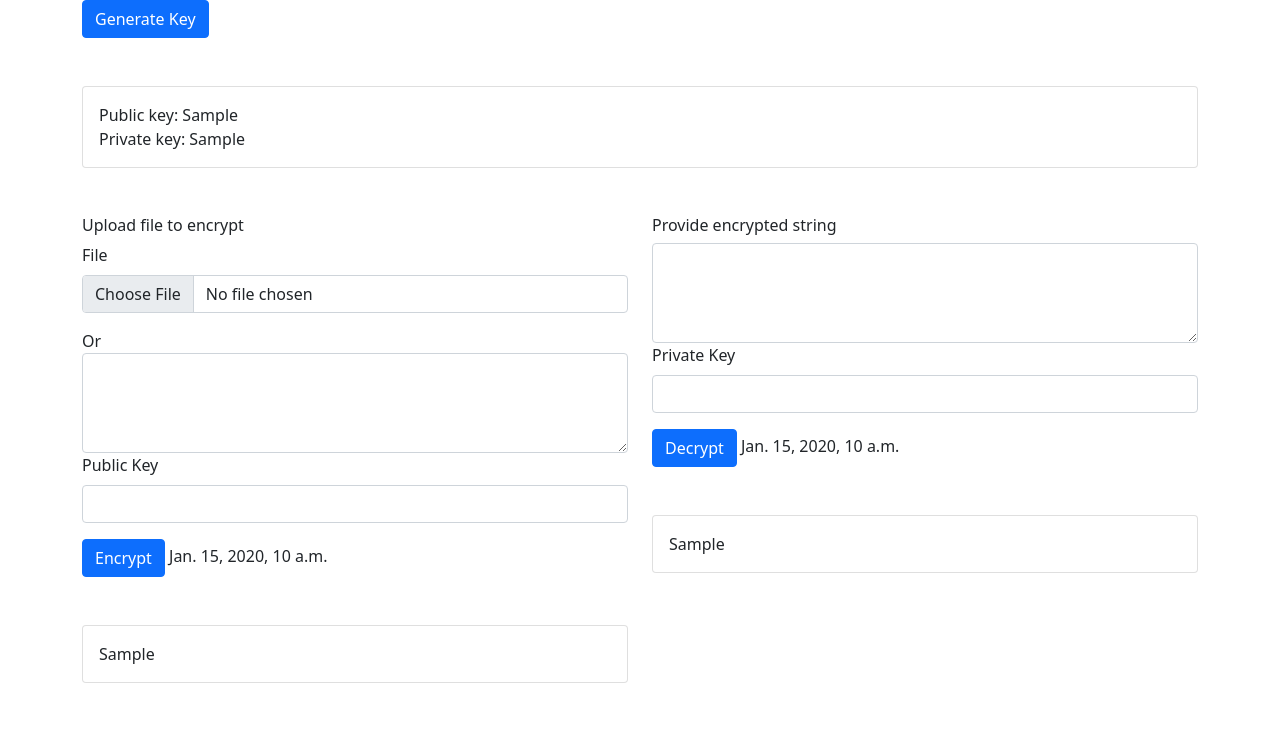
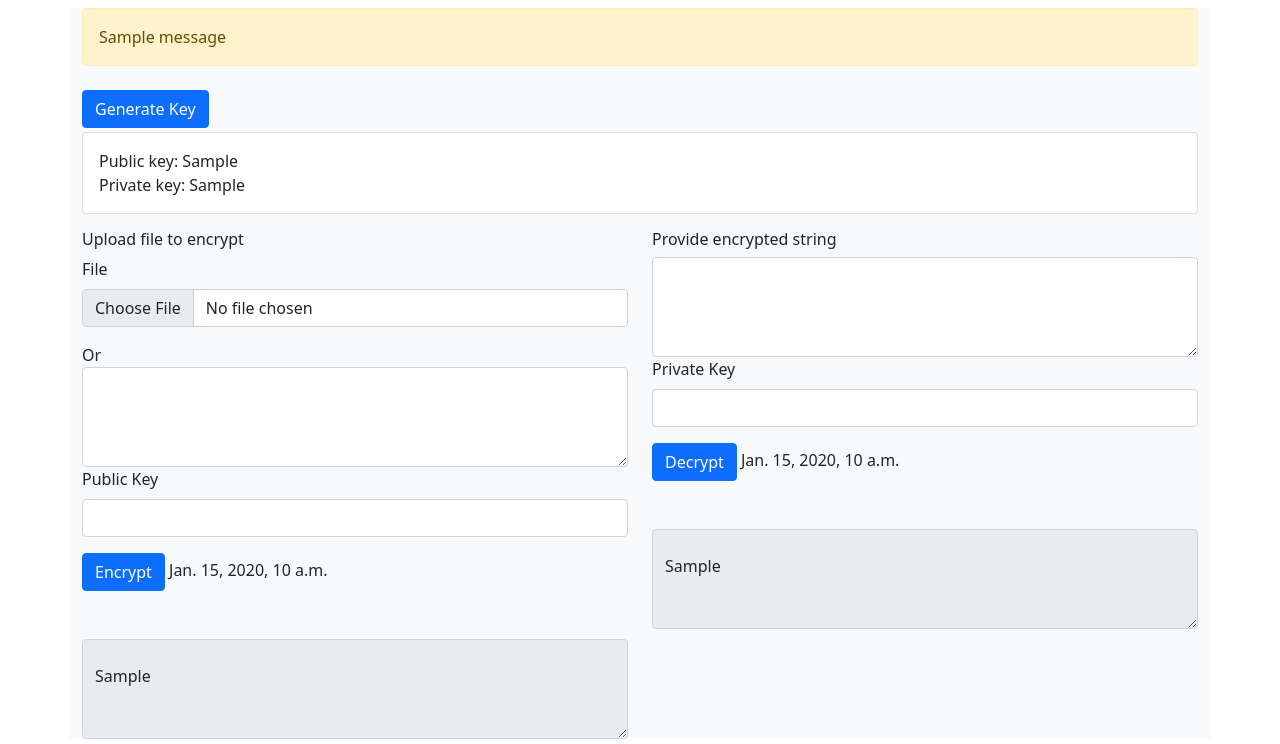
Before and after one commit to sharif181/cryptography, a Django app: template templates/algorithms/rsa-page.html in a window 1280 px wide. Shown: the part 56-800 px from the top of the page. Run offline with Django 3.2, Linux system fonts and the light colour scheme; the template is opened without the code that fills it: most values are stand-ins (such as "Sample title", 1, 10 or a date in 2020); one stand-in notice (Sample message) is shown.

Commit message:
work on rsa algo

```diff
--- a/core/algorithms/RSA.py
+++ b/core/algorithms/RSA.py
@@ -43,7 +43,10 @@ class RSACipher(object):
         pool = string.ascii_letters + string.punctuation + " "
         M = []
         for i in PT:
-            M.append(pool.index(i))
+            try:
+                M.append(pool.index(i))
+            except:
+                pass
         return M
 
     def digits_to_text(self, DT):
--- a/templates/algorithms/rsa-page.html
+++ b/templates/algorithms/rsa-page.html
@@ -2,15 +2,24 @@
 
 
 {% block content %}
-    <div class="container">
+    <div class="jumbotron mt-2">
+        <div class="container bg-light">
+            {% if messages %}
+                {% for message in messages %}
+                    <div class="alert alert-warning" role="alert">
+                        {{ message }}
+                    </div>
+
+                {% endfor %}
+            {% endif %}
             <div class="row">
                 <div class="col">
                     <form method="post" action="{% url 'rsa-key-gen' %}">
                         {% csrf_token %}
-                    <button class="btn btn-primary">Generate Key</button>
+                        <button class="btn btn-primary mt-2">Generate Key</button>
                     </form>
                 </div>
-            <div class="form-floating mt-5">
+                <div class="form-floating mt-1">
                     <div class="card">
                         <div class="card-body">
                             Public key: {{ public_key }} <br>
@@ -19,8 +28,7 @@
                     </div>
                 </div>
             </div>
-        <div class="row mt-5">
-
+            <div class="row mt-3">
                 <div class="col-6">
                     <h6 class="text">Upload file to encrypt</h6>
                     <form enctype="multipart/form-data" method="post" action="{% url 'rsa-encrypt' %}">
@@ -32,8 +40,7 @@
                         Or
                         <div class="form-floating">
                         <textarea class="form-control" placeholder="Write to encrypt"
-                                  name="plain_text" style="height: 100px">
-                        </textarea>
+                                  name="plain_text" style="height: 100px"></textarea>
                         </div>
                         <div class="mb-3">
                             <label for="exampleInputPassword1" class="form-label">Public Key</label>
@@ -43,11 +50,8 @@
                         {{ encryption_time }}
                     </form>
                     <div class="form-floating mt-5">
-                    <div class="card">
-                        <div class="card-body">
-                            {{ encrypted_value }}
-                        </div>
-                    </div>
+                        <textarea class="form-control" disabled
+                                  style="height: 100px">{{ encrypted_value }}</textarea>
                     </div>
                 </div>
                 <div class="col-6">
@@ -56,8 +60,7 @@
                         {% csrf_token %}
                         <div class="form-floating">
                         <textarea class="form-control" placeholder="Enter encrypted value" id="floatingTextarea2"
-                                  name="encrypted_string" style="height: 100px" required>
-                        </textarea>
+                                  name="encrypted_string" style="height: 100px" required></textarea>
                         </div>
                         <div class="mb-3">
                             <label for="exampleInputPassword1" class="form-label">Private Key</label>
@@ -68,10 +71,8 @@
                     </form>
 
                     <div class="form-floating mt-5">
-                    <div class="card">
-                        <div class="card-body">
-                            {{ decrypted_value }}
-                        </div>
+                        <textarea class="form-control" disabled
+                                  style="height: 100px">{{ decrypted_value }}</textarea>
                     </div>
                 </div>
             </div>
```
Also changed, not shown: core/views.py (+9 -6 lines). Lines whose indentation alone changed are shown as unchanged.
